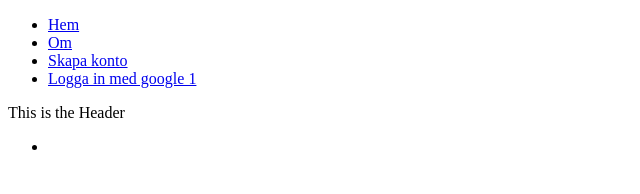
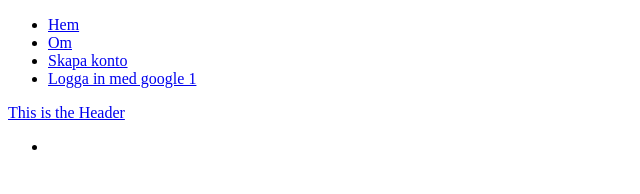
Before and after one commit to Novvea/aterwinwin-fullstack, a React (Create React App) app in the folder client/: page / in a window 1280 px wide. Shown: the top 194 px of the page, without its empty margins (0-640 px from the left). Built offline with nearby package versions, Linux system fonts and the light colour scheme; no server answers.

Commit message:
Add link to logo, redirect depending om authstatus

```diff
--- a/client/src/components/Header.js
+++ b/client/src/components/Header.js
@@ -1,5 +1,6 @@
 import { useEffect } from 'react';
 import { useDispatch, useSelector } from 'react-redux';
+import { Link } from 'react-router-dom';
 
 const Header = () => {
   //const dispatch = useDispatch();
@@ -27,10 +28,9 @@ const Header = () => {
 
   return (
     <nav>
-      <a>This is the Header</a>
+      <Link to={auth ? '/om' : '/signup'}>This is the Header</Link>
       <ul>
         <li>
-          {/* <a>Login With Google</a> */}
           <RenderContent value={auth} />
         </li>
       </ul>
```
